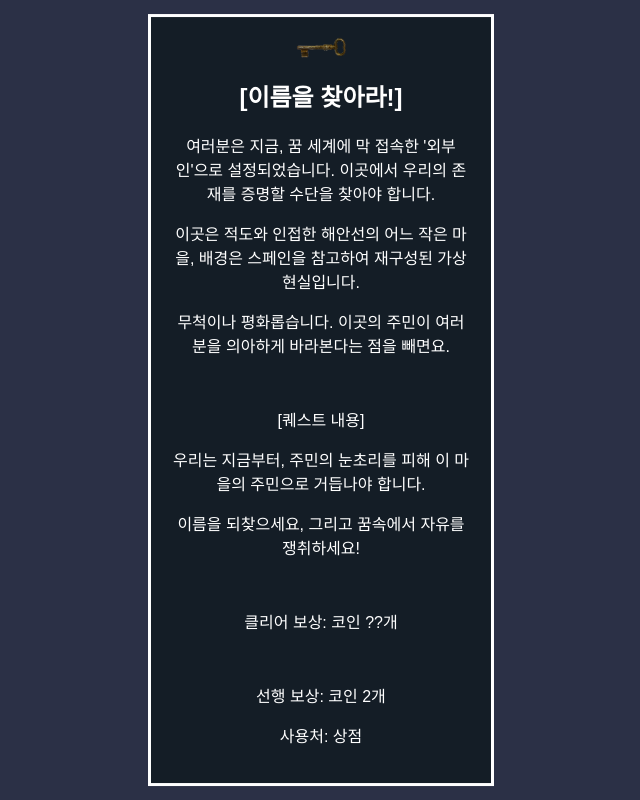
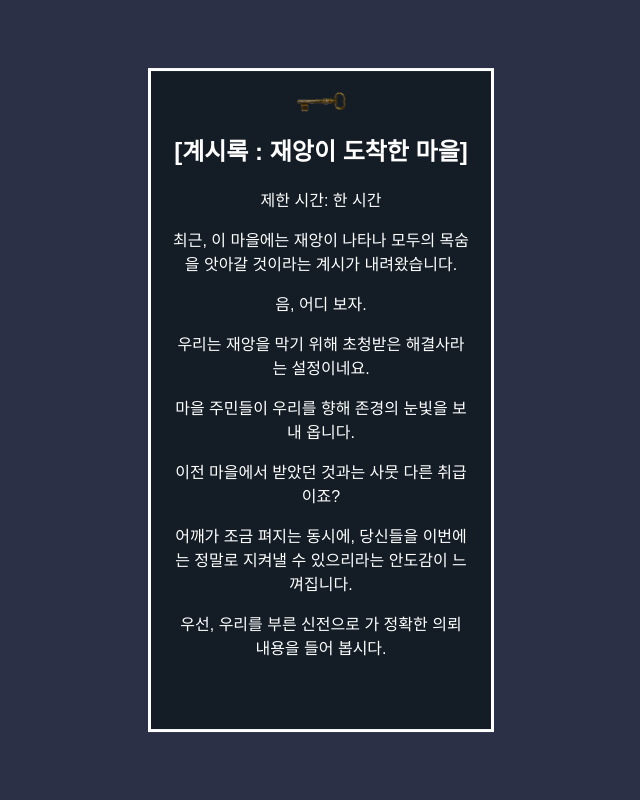
Before and after one commit to sunnyangee/quest1, a plain HTML site: page index.html in a window 1280 px wide. Both pictures are taken after a click on the button "수락". Shown: the whole page, without its empty margins (319-959 px from the left). Drawn offline with Linux system fonts and the light colour scheme; a web font is replaced by a local one.

Commit message:
Add files via upload

```diff
--- a/index.html
+++ b/index.html
@@ -73,20 +73,18 @@
         <div class="quest-box" id="questBox">
             <div class="quest-title">
                 <img src="key.png" alt="퀘스트 아이콘">
-                <h2>[이름을 찾아라!]</h2>
+                <h2>[계시록 : 재앙이 도착한 마을]</h2>
             </div>
-            <p>여러분은 지금, 꿈 세계에 막 접속한 '외부인'으로 설정되었습니다. 이곳에서 우리의 존재를 증명할 수단을 찾아야 합니다.  </p>
-            <p>이곳은 적도와 인접한 해안선의 어느 작은 마을, 배경은 스페인을 참고하여 재구성된 가상현실입니다. </p>
-            <p>무척이나 평화롭습니다. 이곳의 주민이 여러분을 의아하게 바라본다는 점을 빼면요.</p>
+            <p>제한 시간: 한 시간 </p>
+            <p>최근, 이 마을에는 재앙이 나타나 모두의 목숨을 앗아갈 것이라는 계시가 내려왔습니다.</p>
+            <p>음, 어디 보자.</p>
+            <p>우리는 재앙을 막기 위해 초청받은 해결사라는 설정이네요.</p>
+            <p>마을 주민들이 우리를 향해 존경의 눈빛을 보내 옵니다.</p>
+            <p>이전 마을에서 받았던 것과는 사뭇 다른 취급이죠?</p>
+            <p>어깨가 조금 펴지는 동시에, 당신들을 이번에는 정말로 지켜낼 수 있으리라는 안도감이 느껴집니다.</p>
+            <p>우선, 우리를 부른 신전으로 가 정확한 의뢰 내용을 들어 봅시다.</p>
+            <p></p>
             <p><br></p>
-            <p>[퀘스트 내용]</p>
-            <p>우리는 지금부터, 주민의 눈초리를 피해 이 마을의 주민으로 거듭나야 합니다.</p>
-            <p>이름을 되찾으세요, 그리고 꿈속에서 자유를 쟁취하세요!</p>
-            <p><br></p>
-            <p>클리어 보상: 코인 ??개</p>
-            <p><br></p>
-            <p>선행 보상: 코인 2개</p>
-            <p>사용처: 상점</p>
         </div>
     </div>
 
```
